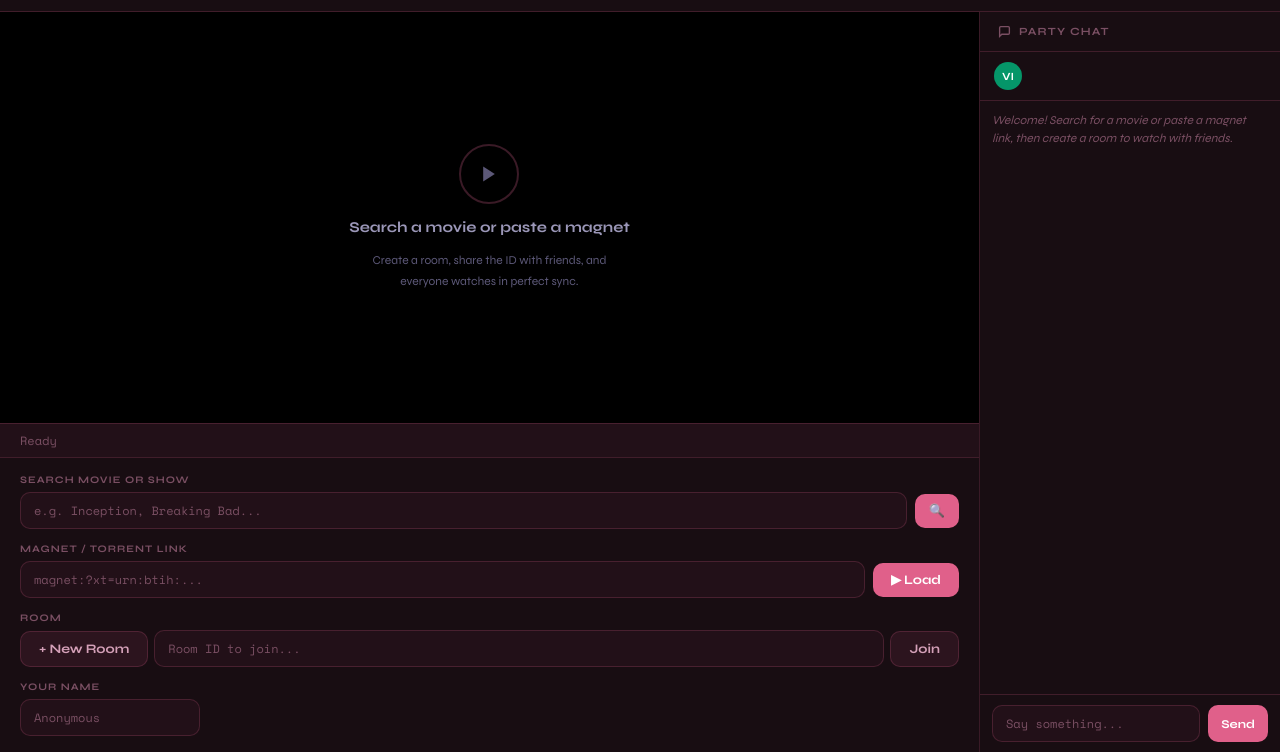
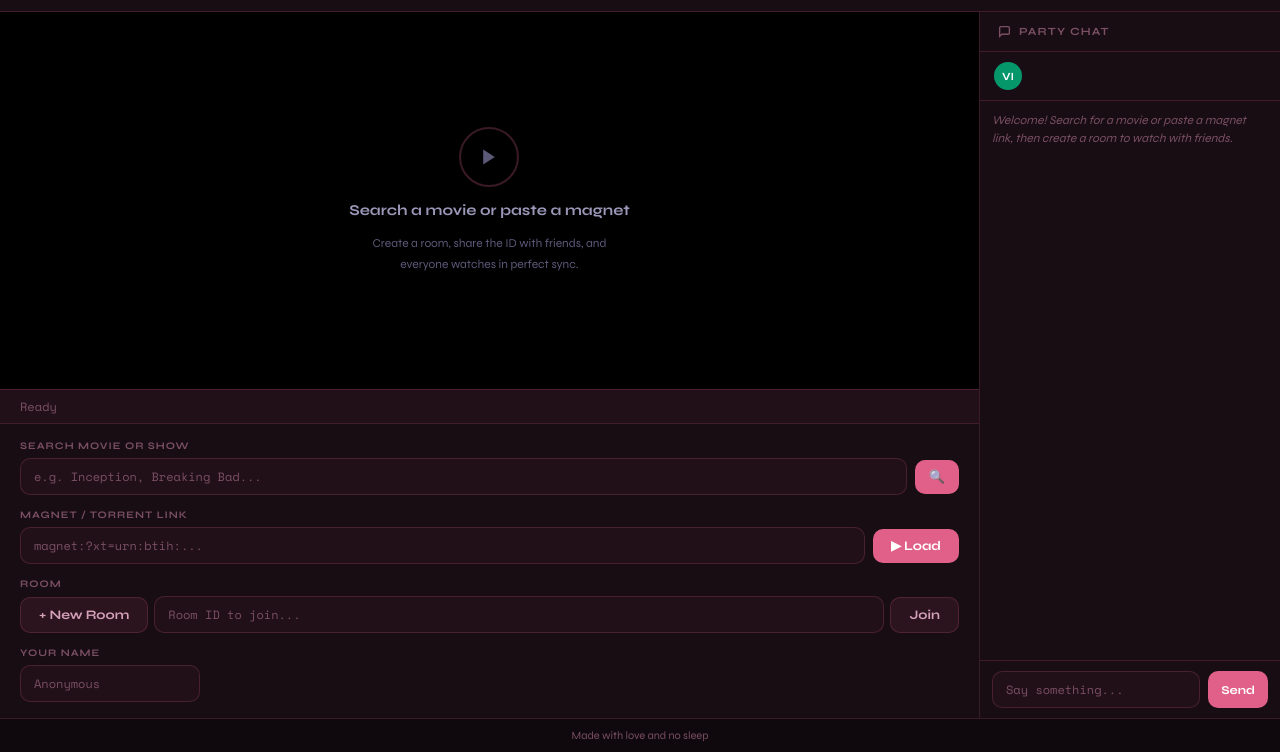
Before and after one commit to xtacyyy/streamparty, a website: page public/index.html in a window 1280 px wide. Shown: the part 48-800 px from the top of the page. Drawn offline with nearby package versions, Linux system fonts and the light colour scheme.

Commit message:
Fix DOWNLOADS_PATH crash + add footer

```diff
--- a/public/index.html
+++ b/public/index.html
@@ -990,5 +990,6 @@
 updateAvatars();
   checkSession();
 </script>
+<footer style="text-align:center;padding:10px;font-size:11px;color:var(--text3);border-top:1px solid var(--border);flex-shrink:0;">Made with love and no sleep</footer>
 </body>
 </html>
```
